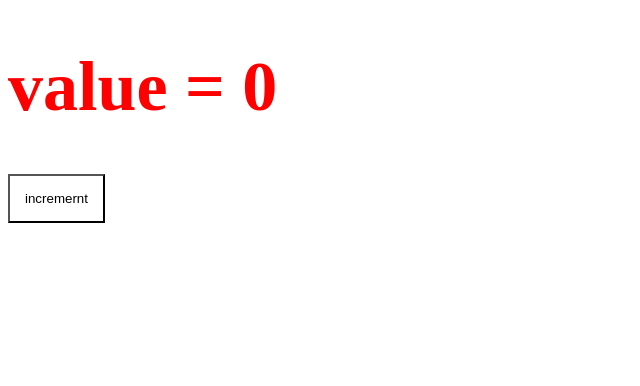
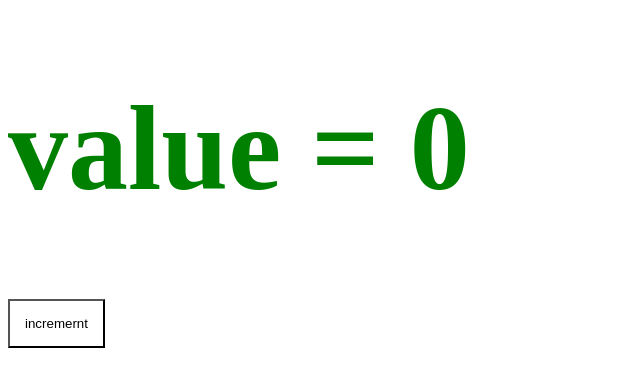
Before and after one commit to MyWorkSpace26/testing, a React (Create React App) app: page / in a window 1280 px wide. Shown: the top 386 px of the page, without its empty margins (0-640 px from the left). Built offline with nearby package versions, Linux system fonts and the light colour scheme.

Commit message:
cahnge color 1

```diff
--- a/src/App.js
+++ b/src/App.js
@@ -7,7 +7,7 @@ function App() {
 
   return (
     <div className="App">
-      <h1 style={{ fontSize: 70, color: "red" }}>value = {state}</h1>
+      <h1 style={{ fontSize: 120, color: "green" }}>value = {state}</h1>
       <button
         style={{ background: "white", color: "black", padding: 15 }}
         onClick={increment}
```
